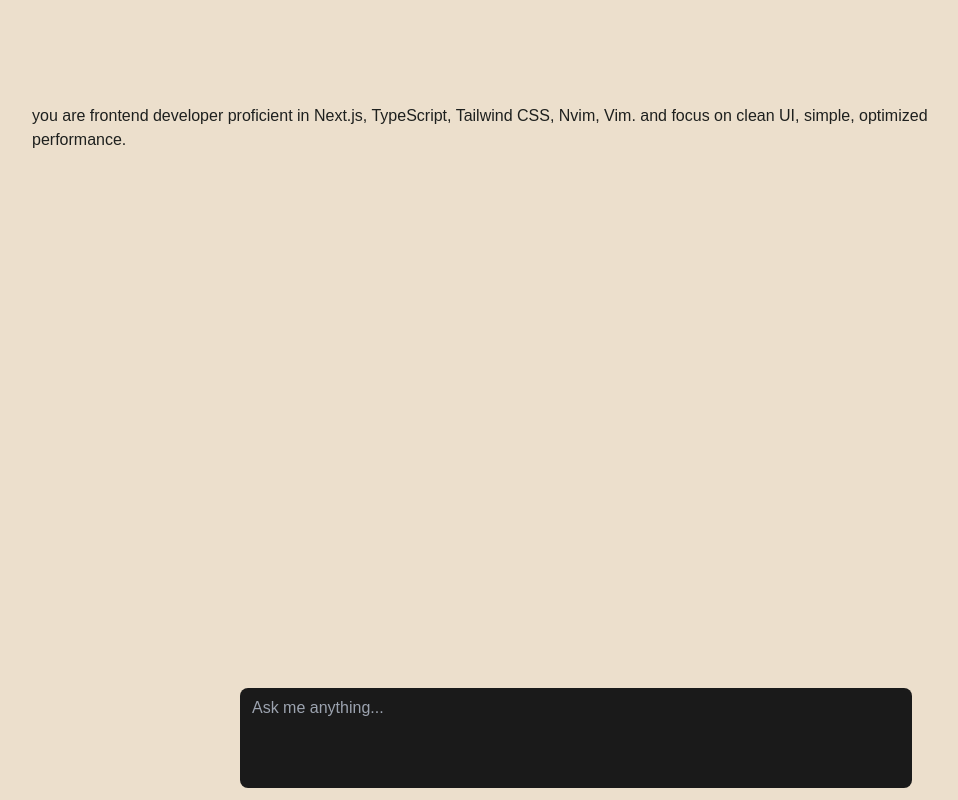
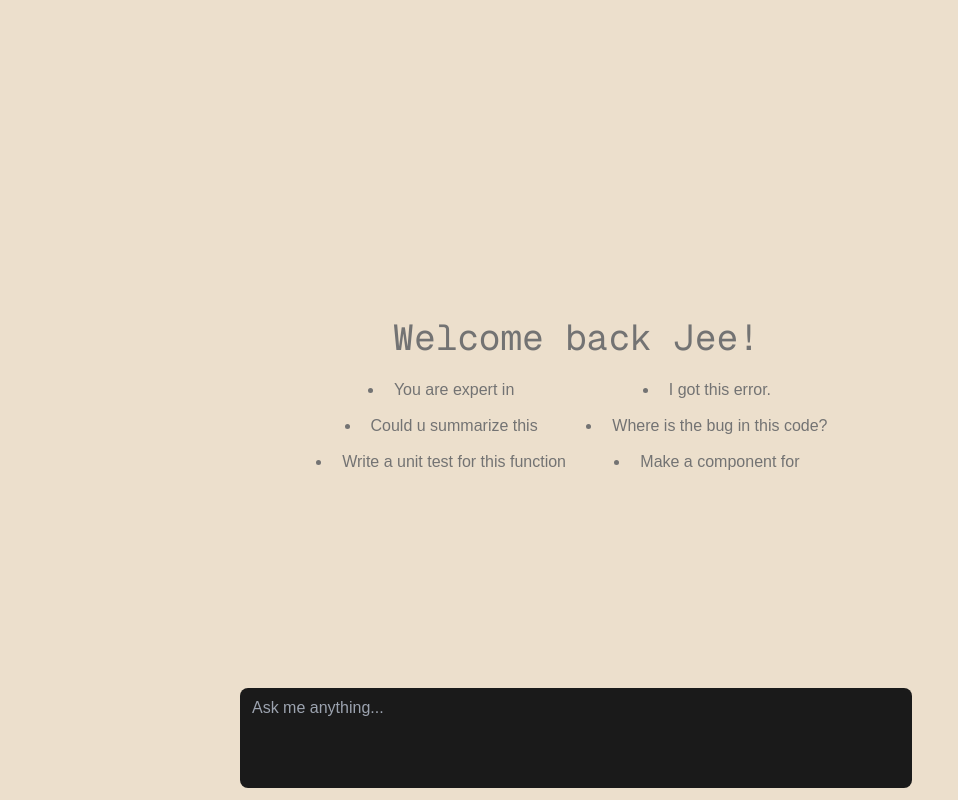
Before and after one commit to Zeddnyx/llm, a Next.js app: page /chat in a window 1280 px wide. Shown: the whole page, without its empty margins (64-1022 px from the left). Built offline with nearby package versions, Linux system fonts and the light colour scheme.

Commit message:
refactor: chat(slice being differnt component)

```diff
--- a/app/globals.css
+++ b/app/globals.css
@@ -29,10 +29,23 @@
   outline: none !important;
 }
 
+ol {
+  @apply flex flex-col gap-1 mb-2;
+}
+
+ul {
+  @apply list-inside list-disc mb-2 flex flex-col gap-2;
+}
+
+li {
+  @apply my-0 py-0;
+}
+
 @layer utilities {
   .text-balance {
     text-wrap: balance;
   }
+
   #input {
     width: 100%;
     height: 100px;
--- /dev/null
+++ b/components/chat/conversation.tsx
@@ -0,0 +1,49 @@
+import Markdown from "react-markdown";
+
+export default function Conversation({
+  conversation,
+  handleCopy,
+  isCopy,
+}: {
+  conversation: Message[];
+  handleCopy: (item: string) => void;
+  isCopy: boolean;
+}) {
+  return conversation.map((m, i) => {
+    if (m.role === "system") return null;
+    return m.role === "user" ? (
+      <div key={i} className="w-full flex flex-col gap-2 items-end mt-5">
+        <div className="flex flex-col items-center px-4 py-2 max-w-[90%] bg-darker rounded-lg text-foreground whitespace-pre-wrap">
+          {m.content}
+        </div>
+      </div>
+    ) : (
+      <div key={i} className="w-full flex flex-col gap-2 items-start pb-20">
+        <div className="flex flex-col max-w-[90%] text-foreground whitespace-pre-wrap relative">
+          <Markdown
+            components={{
+              pre: ({ children }) => {
+                return (
+                  <div className="flex flex-col  bg-darker my-2 rounded-md">
+                    <button
+                      type="button"
+                      onClick={() => handleCopy(children as string)}
+                      className="self-end sticky top-0 bg-background p-2"
+                    >
+                      {isCopy ? "Copied" : "Copy"}
+                    </button>
+                    <pre className="w-full overflow-x-auto p-2">
+                      <code>{children}</code>
+                    </pre>
+                  </div>
+                );
+              },
+            }}
+          >
+            {m.content}
+          </Markdown>
+        </div>
+      </div>
+    );
+  });
+}
--- a/components/chat/index.tsx
+++ b/components/chat/index.tsx
@@ -1,20 +1,17 @@
 "use client";
 import { continueConversation } from "@/app/chat/actions";
-import { INITIAL_PROMPT, USER_CONTEXT } from "@/lib/constants";
+import { CONTEXT_FRONTEND } from "@/lib/constants";
 import { readStreamableValue } from "ai/rsc";
 import { useRef, useState } from "react";
-import Markdown from "react-markdown";
+import Initial from "./initial";
+import Conversation from "./conversation";
 
-const contextMessage = `you are ${USER_CONTEXT.role
-  } proficient in ${USER_CONTEXT.stack.join(
-    ", ",
-  )}. and focus on ${USER_CONTEXT.preferences.join(", ")}.`;
 export default function Home() {
   const [isCopy, setIsCopy] = useState(false);
   const [conversation, setConversation] = useState<Message[]>([
     {
       role: "system",
-      content: contextMessage,
+      content: CONTEXT_FRONTEND,
     },
   ]);
   const [input, setInput] = useState<string>("");
@@ -53,83 +50,23 @@
     refInput.current?.focus();
   };
 
+  const handleKeyDown = (event: React.KeyboardEvent) => {
+    if (event.key === "Enter" && !event.shiftKey) {
+      event.preventDefault();
+      handleSubmit(event);
+    }
+  };
+
   return (
     <main className="flex min-h-dvh relative flex-col items-center justify-start p-24">
-      {conversation?.length ? (
-        conversation.map((m, i) => {
-          return m.role === "user" ? (
-            <div key={i} className="w-full flex flex-col gap-2 items-end mt-5">
-              <div className="flex flex-col items-center px-4 py-2 max-w-[90%] bg-darker rounded-lg text-foreground whitespace-pre-wrap">
-                {m.content}
-              </div>
-            </div>
-          ) : (
-            <div
-              key={i}
-              className="w-full flex flex-col gap-2 items-start pb-20"
-            >
-              <div className="flex flex-col max-w-[90%] text-foreground whitespace-pre-wrap relative">
-                <Markdown
-                  components={{
-                    p: ({ children }) => <p className="mt-2">{children}</p>,
-                    ol: ({ children }) => (
-                      <ol className="flex flex-col gap-1 mb-2">{children}</ol>
-                    ),
-                    ul: ({ children }) => {
-                      return (
-                        <ul className="list-inside list-disc mb-2 flex flex-col gap-2">
-                          {children}
-                        </ul>
-                      );
-                    },
-                    li: ({ children }) => (
-                      <li className="my-0 py-0">{children}</li>
-                    ),
-                    pre: ({ children }) => {
-                      return (
-                        <div className="flex flex-col  bg-darker my-2 rounded-md">
-                          <button
-                            type="button"
-                            onClick={() => handleCopy(children as string)}
-                            className="self-end sticky top-0 bg-background p-2"
-                          >
-                            {isCopy ? "Copied" : "Copy"}
-                          </button>
-                          <pre className="w-full overflow-x-auto p-2">
-                            <code>{children}</code>
-                          </pre>
-                        </div>
-                      );
-                    },
-                  }}
-                >
-                  {m.content}
-                </Markdown>
-              </div>
-            </div>
-          );
-        })
+      {conversation?.length > 1 ? (
+        <Conversation
+          conversation={conversation}
+          handleCopy={handleCopy}
+          isCopy={isCopy}
+        />
       ) : (
-        <div className="text-center flex-1 flex flex-col gap-5 items-center justify-center text-neutral-500">
-          <div>
-            <h1 className="text-4xl font-mono">Welcome back Jee!</h1>
-          </div>
-          <ul className="grid grid-cols-2 gap-3">
-            {INITIAL_PROMPT.map((item) => {
-              return (
-                <li key={item}>
-                  <button
-                    onClick={() => handleInitial(item)}
-                    className="text-base px-1 rounded-md hover:underline cursor-pointer"
-                    type="button"
-                  >
-                    {item}
-                  </button>
-                </li>
-              );
-            })}
-          </ul>
-        </div>
+        <Initial handleInitial={handleInitial} />
       )}
       <div className="w-full h-20 fixed left-0 right-0 bottom-10 transition-all duration-150 group">
         <form
@@ -143,15 +80,7 @@
             value={input}
             placeholder="Ask me anything..."
             onChange={(e) => setInput(e.target.value)}
-            onKeyDown={(event: React.KeyboardEvent) => {
-              if (event.key === "Enter") {
-                if (event.shiftKey) {
-                  return;
-                } else {
-                  handleSubmit(event);
-                }
-              }
-            }}
+            onKeyDown={(event: React.KeyboardEvent) => handleKeyDown(event)}
           />
         </form>
       </div>
--- /dev/null
+++ b/components/chat/initial.tsx
@@ -0,0 +1,30 @@
+import { INITIAL_PROMPT } from "@/lib/constants";
+
+export default function Initial({
+  handleInitial,
+}: {
+  handleInitial: (text: string) => void;
+}) {
+  return (
+    <div className="text-center flex-1 flex flex-col gap-5 items-center justify-center text-neutral-500">
+      <div>
+        <h1 className="text-4xl font-mono">Welcome back Jee!</h1>
+      </div>
+      <ul className="grid grid-cols-2 gap-3">
+        {INITIAL_PROMPT.map((item) => {
+          return (
+            <li key={item}>
+              <button
+                onClick={() => handleInitial(item)}
+                className="text-base px-1 rounded-md hover:underline cursor-pointer"
+                type="button"
+              >
+                {item}
+              </button>
+            </li>
+          );
+        })}
+      </ul>
+    </div>
+  );
+}
--- a/lib/constants.ts
+++ b/lib/constants.ts
@@ -12,3 +12,8 @@
   stack: ["Next.js", "TypeScript", "Tailwind CSS", "Nvim", "Vim"],
   preferences: ["clean UI", "simple", "optimized performance"],
 };
+
+export const CONTEXT_FRONTEND = `you are ${USER_CONTEXT.role
+  } proficient in ${USER_CONTEXT.stack.join(
+    ", ",
+  )}. and focus on ${USER_CONTEXT.preferences.join(", ")}.`;
```
